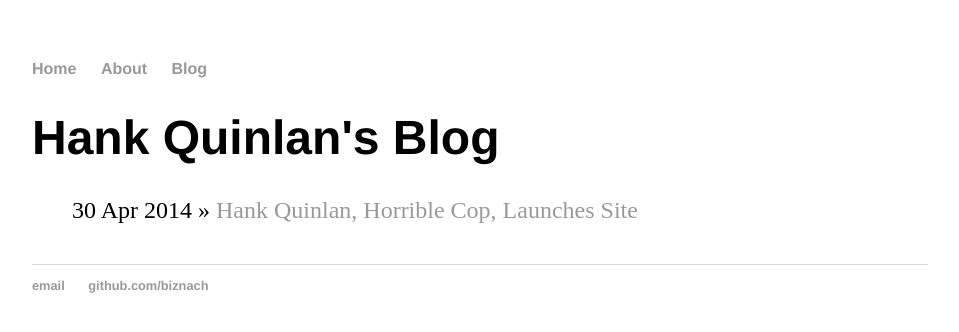
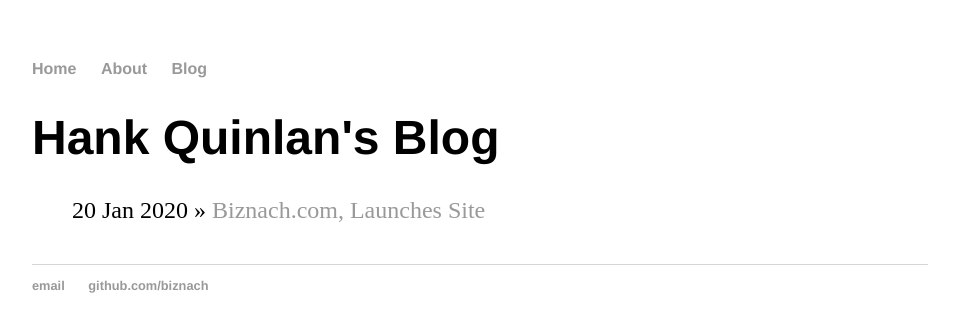
Before and after one commit to biznach/biznach.github.io, a Jekyll site: the page built from blog/index.html, in a window 1280 px wide. Shown: the top 332 px of the page, without its empty margins (160-1119 px from the left). Built offline with Jekyll 4.4.1, drawn with Linux system fonts in a browser that asks for light colours.

Commit message:
customizing template

```diff
--- a/_posts/2020-01-20-biznach-site-launched.md
+++ b/_posts/2020-01-20-biznach-site-launched.md
@@ -1,7 +1,7 @@
 ---
 layout: post
-title: "Hank Quinlan, Horrible Cop, Launches Site"
-date: 2014-04-30
+title: "Biznach.com, Launches Site"
+date: 2020-01-20
 ---
 
 Well. Finally got around to putting this old website together. Neat thing about it - powered by [Jekyll](http://jekyllrb.com) and I can use Markdown to author my posts. It actually is a lot easier than I thought it was going to be.
```
